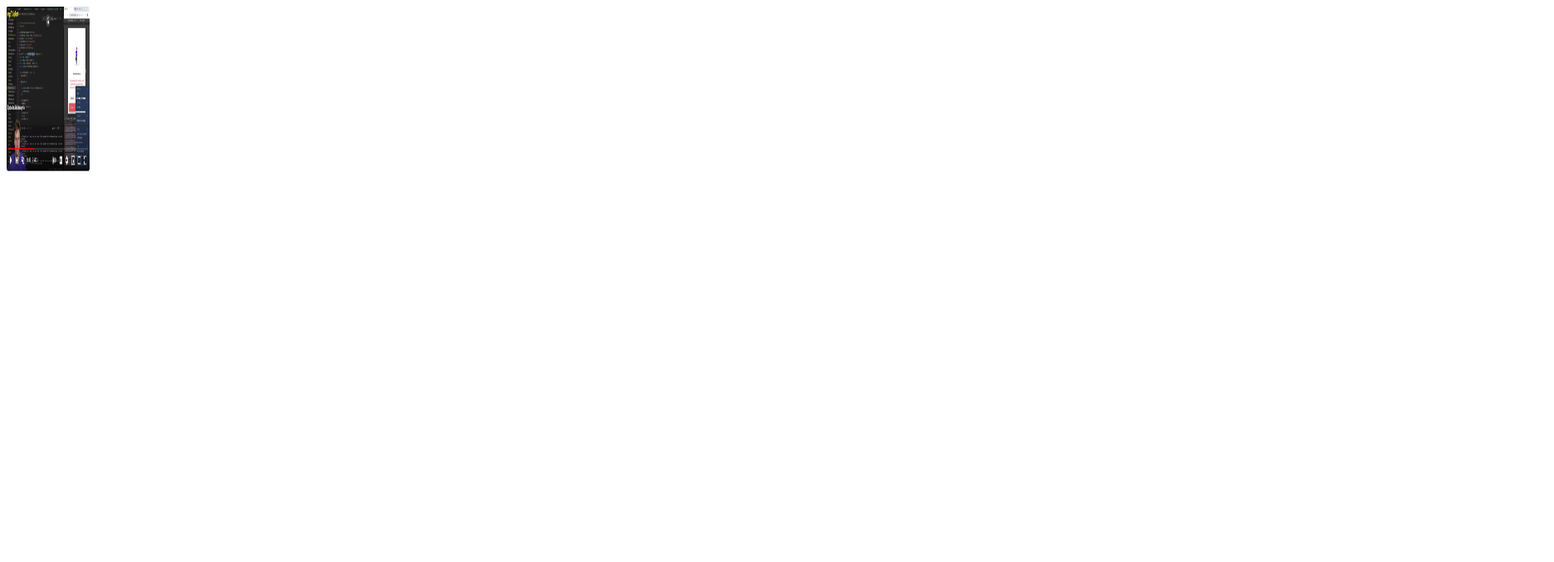
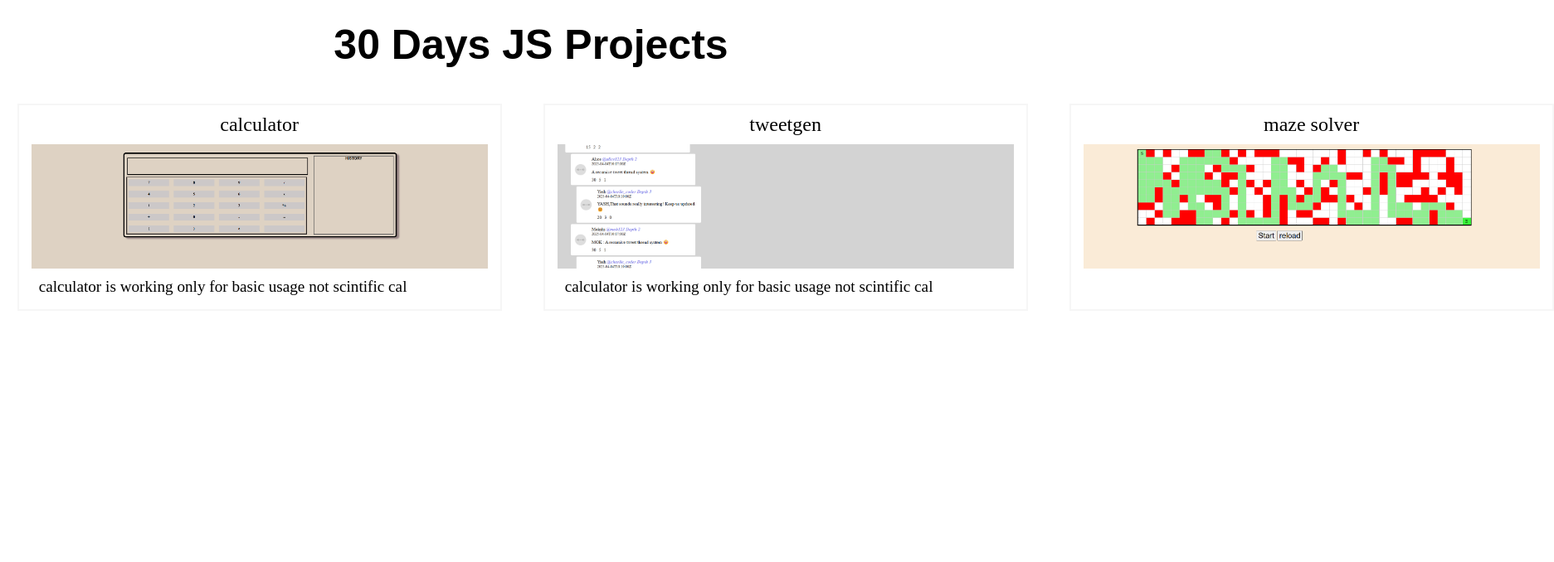
Before and after one commit to mokshitha890/30-Days-daily-JS-projects, a plain HTML site: page index.html in a window 1280 px wide. Shown: the whole page at 83% size, 1873 px wide, since content can reach past the window. Drawn offline with Linux system fonts and the light colour scheme.

Commit message:
created ui

```diff
--- a/Day-03-RecursiveMazeSolver/maze.css
+++ b/Day-03-RecursiveMazeSolver/maze.css
@@ -4,6 +4,8 @@ body {
 
 h2 {
     text-align: center;
+    font-size: 70px;
+    font-family: Arial, Helvetica, sans-serif;
 }
 
 table {
@@ -37,7 +39,14 @@ td.cell-end {
     text-align: center;
 }
 
-button {
-    /* align-items: center; */
-    /* margin: 0 0 50% 50%; */
+.start-button {
+    align-items: center;
+    margin-left: 40%;
+    font-size: 30px;
 }
+
+.reset-button {
+    align-items: center;
+    margin-right: 40%;
+    font-size: 30px;
+}
--- a/index.html
+++ b/index.html
@@ -5,11 +5,120 @@
     <meta charset="UTF-8">
     <meta name="viewport" content="width=device-width, initial-scale=1.0">
     <title>30-Days-JS-projects</title>
+    <style>
+        h2 {
+            font-size: 50px;
+            font-family: Arial, Helvetica, sans-serif;
+            font-weight: bold;
+            font-style: inherit;
+            text-align: center;
+            margin-top: 2%;
+            margin-left: 30%;
+            margin-right: 30%;
+            border: 4px;
+
+        }
+
+        .project-name {
+            font-size: x-large;
+            text-align: center;
+        }
+
+        .container {
+            display: grid;
+            grid-template-columns: repeat(3, 1fr);
+            grid-template-rows: repeat(2, 250px);
+            width: 92vw;
+            gap: 50px;
+            margin-left: 1%;
+
+        }
+
+        .project-content {
+            display: grid;
+            padding: 10px;
+            /* grid-template-rows: 1fr 6fr 1fr; */
+            grid-template-rows: 30px 150px 60px;
+            row-gap: 2px;
+            column-gap: 5px;
+
+            border: 2px solid #f6f6f6;
+
+            cursor: pointer;
+
+        }
+
+        .project-content:hover {
+            box-shadow: 5px 5px #ffeeee;
+        }
+
+        .project-image {
+            height: 150px;
+        }
+
+        img {
+            /* display: block; */
+            width: 550px;
+            object-fit: cover;
+            height: 150px;
+            padding: 5px;
+        }
+
+        p {
+            font-size: larger;
+            padding: 2px;
+            margin: 12px;
+        }
+    </style>
 </head>
 
 <body>
-    <img src="/images/i.png" width="100px" height="200px" />
+    <h2>30 Days JS Projects</h2>
+    <div class="container">
+        <div class="project-content" data-folderId="Day-01-js-caluclator">
+            <div class="project-name">calculator</div>
+            <div class="project-image">
+                <img src="./images/preview-calculator.png" alt="">
+            </div>
+            <p>calculator is working only for basic usage not scintific cal</p>
 
+        </div>
+        <div class="project-content">
+            <div class="project-name">tweetgen</div>
+            <div class="project-image">
+                <img src="./images/preview-tweetgen.png" alt="">
+            </div>
+            <p>calculator is working only for basic usage not scintific cal</p>
+
+        </div>
+        <div class="project-content">
+            <div class="project-name">maze solver</div>
+            <div class="project-image">
+                <img src="./images/preview-maze.png" alt="">
+            </div>
+            <div class="project-details"></div>
+        </div>
+
+    </div>
+
+    <div class="project-details"></div>
+    </div>
+    </div>
+    <script>
+
+        document.querySelector('.project-content').addEventListener("click", (event) => {
+            if (event.target !== event.currentTarget) {
+                // const SelectedNumber = event.target.getAttribute('data-number')
+                // Addvalues(SelectedNumber)
+            }
+
+            const folderId = event.currentTarget.getAttribute('data-folderId')
+
+            window.open('/' + folderId, '_blank').focus();
+
+
+        })
+    </script>
 </body>
 
 </html>
```
Also changed, not shown: Day-03-RecursiveMazeSolver/index.html (+2 -2 lines), Day-03-RecursiveMazeSolver/maze.js (+5 -4 lines), images/i.png (deleted), images/preview-calculator.png (added), images/preview-maze.png (added), images/preview-tweetgen.png (added).
